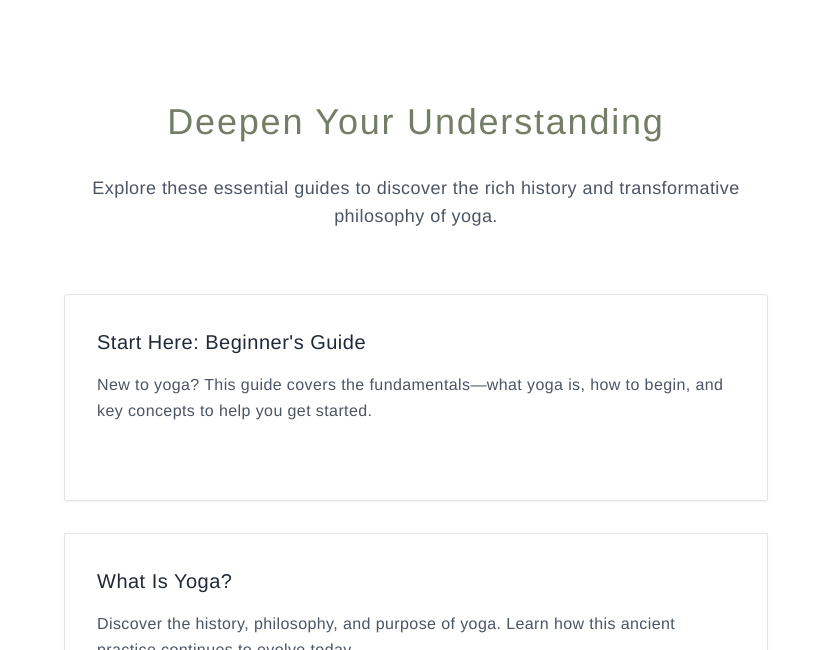
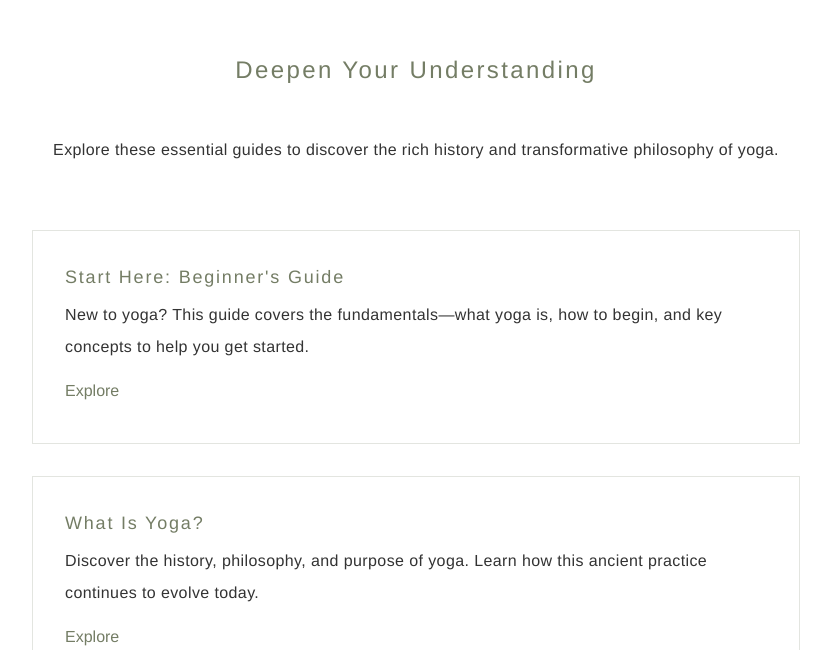
Before and after one commit to samanthacabrera/yoga-library, a React (Vite) app: page / in a window 1280 px wide. Shown: the part 6990-7640 px from the top of the page, without its empty margins (224-1055 px from the left). Built offline with nearby package versions, Linux system fonts and the light colour scheme.

Commit message:
update quick link's styling to use global css

```diff
--- a/src/components/Home.jsx
+++ b/src/components/Home.jsx
@@ -335,22 +335,20 @@ const Home = () => {
             whileInView={{ opacity: 1, y: 0 }}
             viewport={{ once: false, amount: 0.2 }}
             transition={{ duration: 1 }}
-            className="py-32"
+            className="container my-20"
           >
-            <div className="px-8">
+            <div>
               <motion.div
                 className="text-center mb-16"
                 variants={{ hidden: { opacity: 0, y: 50 }, visible: { opacity: 1, y: 0, transition: { duration: 1 } } }}
               >
-                <div className="flex items-center justify-center mb-8">
-                  <h2 className="text-3xl md:text-4xl tracking-wider">Deepen Your Understanding</h2>
-                </div>
-                <p className="text-lg text-gray-600 max-w-2xl mx-auto">
+                <h2 className="text-lg lg:text-2xl tracking-widest mb-12">Deepen Your Understanding</h2>
+                <p>
                   Explore these essential guides to discover the rich history and transformative philosophy of yoga.
                 </p>
               </motion.div>
 
-              <div className="grid  gap-8">
+              <div className="grid gap-8">
                 {[
                   { link: "/what-is-yoga/beginners-guide", title: "Start Here: Beginner's Guide", description: "New to yoga? This guide covers the fundamentals—what yoga is, how to begin, and key concepts to help you get started." },
                   { link: "/what-is-yoga/overview", title: "What Is Yoga?", description: "Discover the history, philosophy, and purpose of yoga. Learn how this ancient practice continues to evolve today." },
@@ -365,21 +363,27 @@ const Home = () => {
                     whileInView={{ opacity: 1, y: 0 }}
                     viewport={{ once: false, amount: 0.1 }}
                     transition={{ duration: 0.8, delay: index * 0.1 }}
-                    className="group"
+                    className="group card"
                   >
                     <Link
                       to={item.link}
-                      className="flex flex-col h-full overflow-hidden shadow-sm border border-moss/20 rounded-sm transition-all duration-300 hover:shadow-md hover:border-moss/30 group-hover:scale-[1.01]"
                     >
-                      <div className="h-[1px] bg-moss/70 w-full transform scale-x-0 group-hover:scale-x-100 transition-transform duration-300 origin-left"></div>
-                      <div className="p-8 flex flex-col h-full">
-                        <h3 className="text-xl font-light tracking-wide mb-4 text-gray-800 group-hover:text-moss transition-colors duration-300">{item.title}</h3>
-                        <p className="text-gray-600 leading-relaxed">{item.description}</p>
-                        <div className="mt-6 border-gray-100 flex items-center text-moss opacity-0 transform translate-y-2 group-hover:opacity-100 group-hover:translate-y-0 transition-all duration-300">
-                          <span className="text-sm uppercase tracking-wider">Explore</span>
-                          <svg xmlns="http://www.w3.org/2000/svg" className="h-4 w-4 ml-2" fill="none" viewBox="0 0 24 24" stroke="currentColor">
+                      <div className="flex flex-col space-y-2">
+                        <h3>{item.title}</h3>
+                        <p>{item.description}</p>
+                        <div className="inline-flex items-center text-moss">
+                          <span className="mr-2">Explore</span>
+                          <span className="opacity-0 group-hover:opacity-100 transition-all">
+                          <svg
+                            xmlns="http://www.w3.org/2000/svg"
+                            className="h-5 w-5 transform transition-transform group-hover:translate-x-1"
+                            fill="none"
+                            viewBox="0 0 24 24"
+                            stroke="currentColor"
+                          >
                             <path strokeLinecap="round" strokeLinejoin="round" strokeWidth={2} d="M14 5l7 7m0 0l-7 7m7-7H3" />
                           </svg>
+                          </span>
                         </div>
                       </div>
                     </Link>
```
